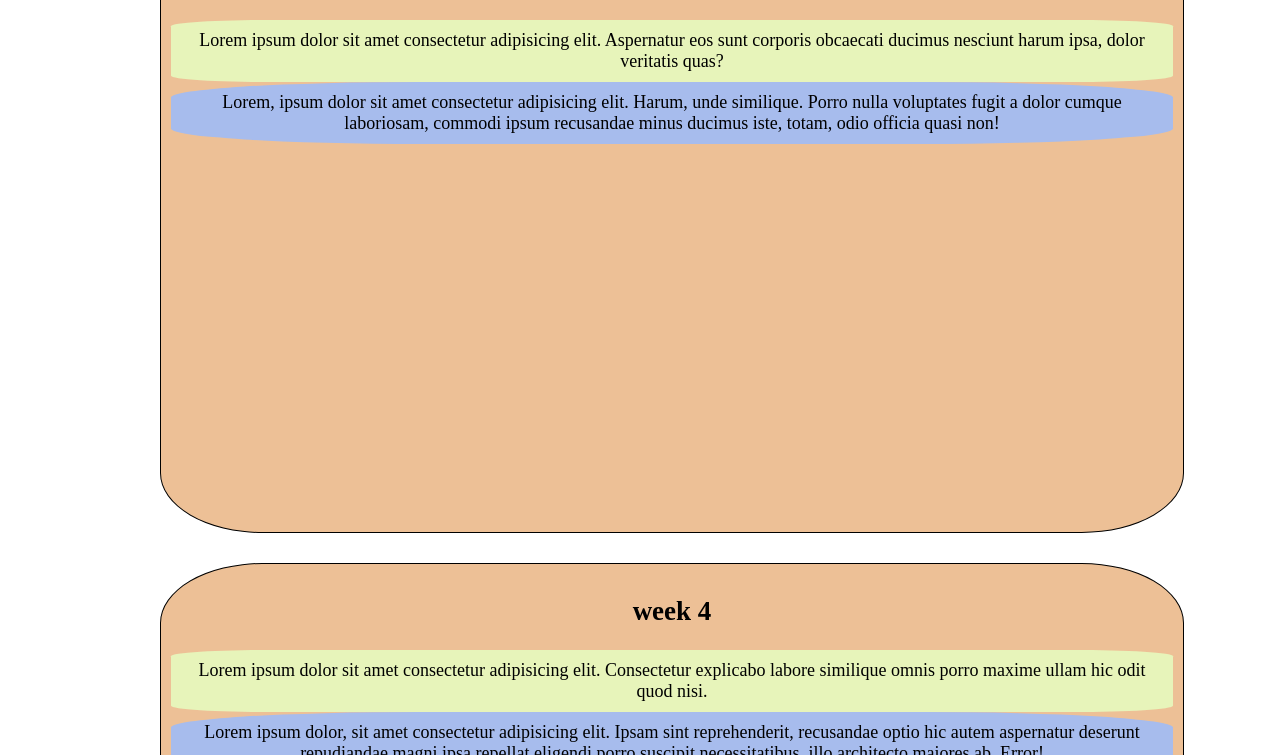
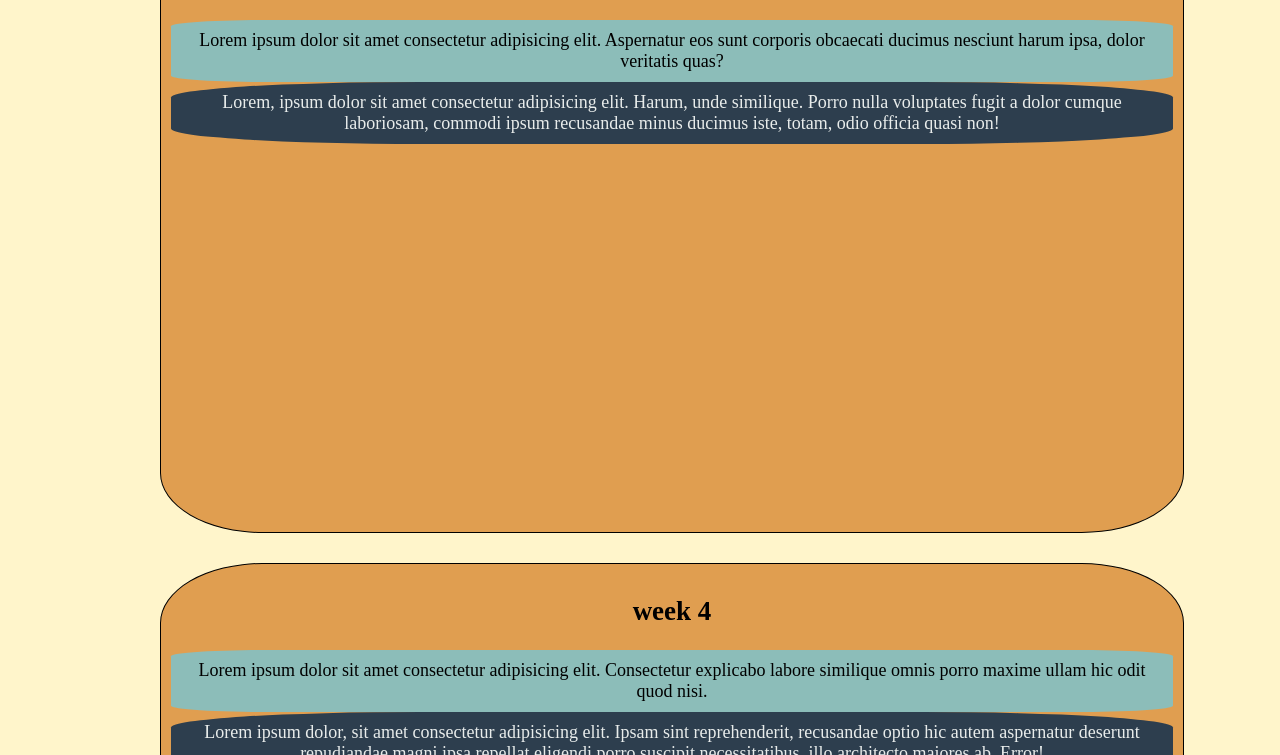
Before and after one commit to Reydet-Eric/first-project, a plain HTML site: page index.html in a window 1280 px wide. Shown: the part 2045-2800 px from the top of the page. Drawn offline with Linux system fonts and the light colour scheme.

Commit message:
change colors

```diff
--- a/style.css
+++ b/style.css
@@ -1,14 +1,18 @@
 :root {
-    --bg-one:#c1fdf2;
-    --menu-one: #ececc6;
-    --color-notion:#e7f4ba;
-    --color-ressenti:#a7bced;
-    --color-week:#edc096;
-    --bt-noselect: yellow;
-    --bt-select:red;
-    --bt-mouse:green;
+    --bg-one:#e8eceb;
+    --menu-one: #e8eceb;
+    --color-notion:#8cbdb9;
+    --color-ressenti:#2d3e4e;
+    --color-week:#e09e50;
+    --bt-noselect: #8cbdb9;
+    --bt-select:#2d3e4e;
+    --bt-mouse:#e09e50;
+    --bg:#fff5cb;
 }
 
+body{
+background-color: var(--bg);
+}
 header {
 
     display:flex;
@@ -26,8 +30,7 @@ main {
     display:flex;
     flex-direction: row;
     font-size: large;
-
-      }
+    }
 
 nav{
     position: fixed;
@@ -78,6 +81,7 @@ nav{
     padding: 10px;
     background-color: var(--color-ressenti);
     border-radius: 25%;
+    color:var(--menu-one);
 }
 .button-circle{
     display:block;
```
